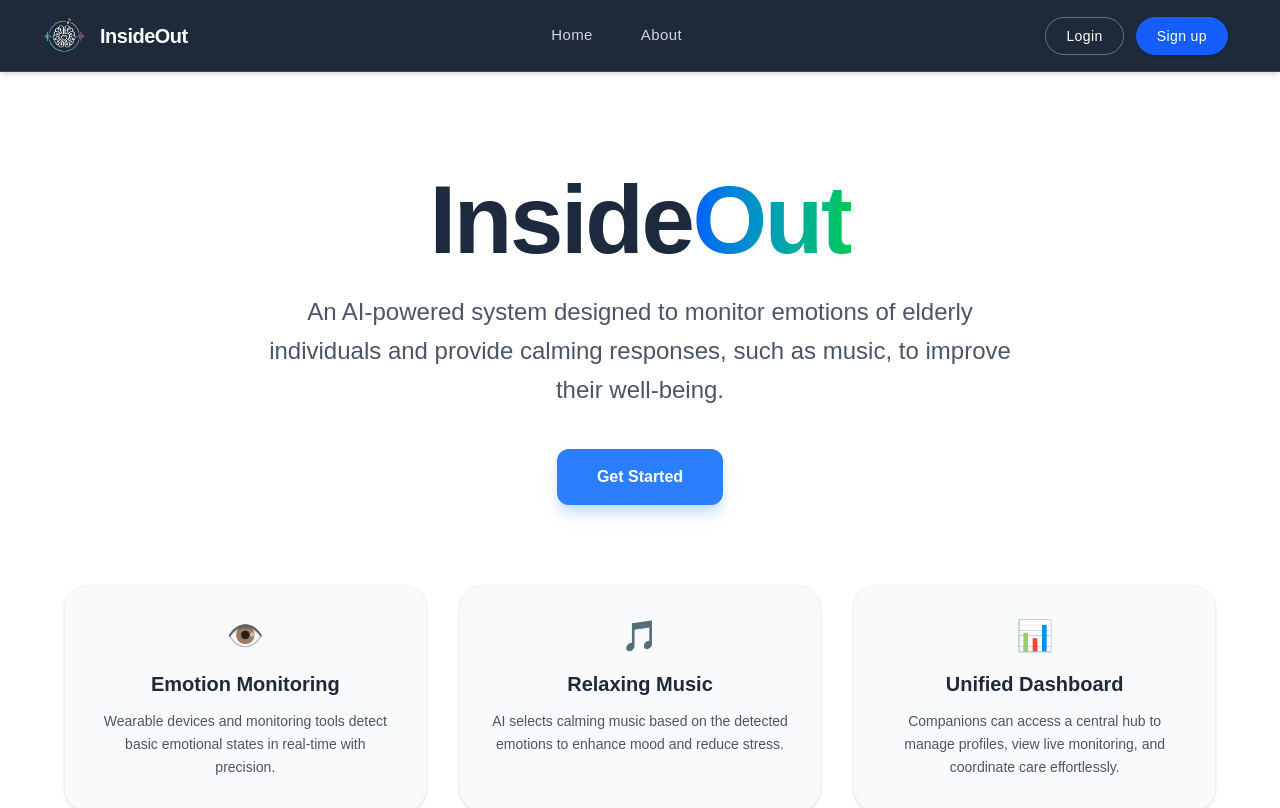
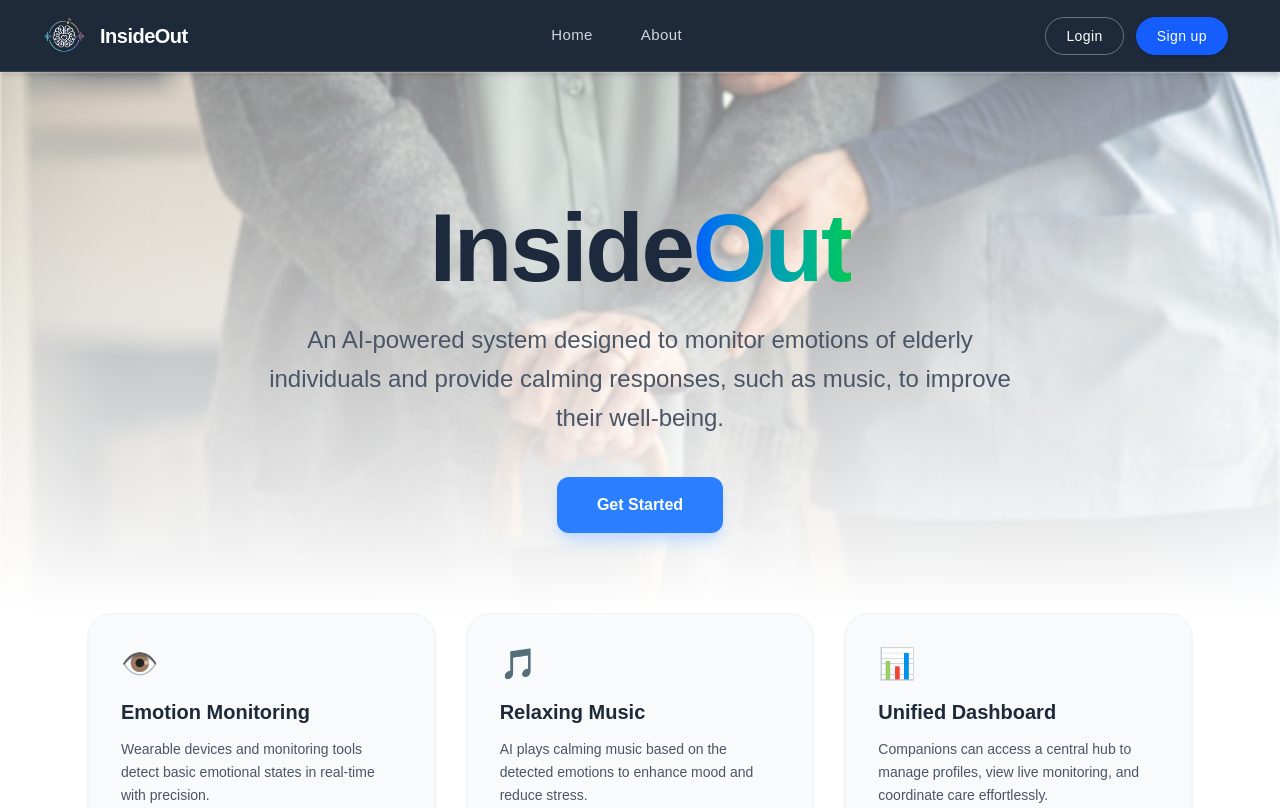
Before and after one commit to johnmartinroque/InsideOut, a React (Vite) app in the folder InsideOutFE/: page / in a window 1280 px wide. Shown: the top 808 px of the page. Built offline with nearby package versions, Linux system fonts and the light colour scheme; no server answers.

Commit message:
added bg for hero banner

```diff
--- a/InsideOutFE/src/screens/LandingPage.jsx
+++ b/InsideOutFE/src/screens/LandingPage.jsx
@@ -1,10 +1,22 @@
 import React from "react";
 import { Link } from "react-router-dom";
+import heroBg from "../assets/ElderlyBg.jpg";
 
 function LandingPage() {
   return (
-    <div className="flex flex-col items-center justify-center min-h-screen bg-white text-center px-6 pt-20 pb-10">
-      {/* Hero Section */}
+    <div className="min-h-screen bg-white">
+      <div className="relative w-full flex flex-col items-center justify-center pt-32 pb-20 px-6 text-center overflow-hidden">
+
+        <div className="absolute inset-0 z-0">
+          <img
+            src={heroBg}
+            alt="Hero Background"
+            className="w-full h-full object-cover opacity-50 blur-[1px]"
+          />
+          <div className="absolute inset-0 bg-gradient-to-b from-transparent to-white"></div>
+        </div>
+
+        <div className="relative z-10 flex flex-col items-center">
           <h1 className="text-6xl md:text-8xl font-extrabold mb-6 tracking-tight text-slate-800">
             Inside
             <span className="text-transparent bg-clip-text bg-gradient-to-r from-blue-600 to-green-500">
@@ -12,22 +24,23 @@ function LandingPage() {
             </span>
           </h1>
 
-      <p className="text-lg md:text-2xl text-gray-600 max-w-3xl mb-10 leading-relaxed">
+          <p className="text-lg md:text-2xl text-gray-600 max-w-3xl mb-10 leading-relaxed font-medium">
             An AI-powered system designed to monitor emotions of elderly individuals
             and provide calming responses, such as music, to improve their
             well-being.
           </p>
 
-      {/* Primary Action - Changed to Slate/Black to match dark theme header */}
           <Link
             to="/register"
             className="px-10 py-4 bg-blue-500 text-white font-bold rounded-xl shadow-lg shadow-blue-200 hover:bg-blue-600 hover:-translate-y-1 transition-all duration-300"
           >
             Get Started
           </Link>
+        </div>
+      </div>
 
-      {/* Features / Overview Section */}
-      <div className="mt-20 grid gap-8 md:grid-cols-3 max-w-6xl w-full">
+      <div className="max-w-6xl mx-auto px-6 pb-20">
+        <div className="grid gap-8 md:grid-cols-3 w-full">
           <div className="p-8 bg-gray-50 rounded-3xl shadow-sm border border-gray-100 hover:shadow-md transition-shadow">
             <div className="text-blue-600 mb-4 text-3xl">👁️</div>
             <h3 className="text-xl font-bold mb-3 text-gray-800">
@@ -45,7 +58,7 @@ function LandingPage() {
               Relaxing Music
             </h3>
             <p className="text-gray-600 text-sm leading-relaxed">
-            AI selects calming music based on the detected emotions to enhance
+              AI plays calming music based on the detected emotions to enhance
               mood and reduce stress.
             </p>
           </div>
@@ -62,6 +75,7 @@ function LandingPage() {
           </div>
         </div>
       </div>
+    </div>
   );
 }
 
```
Also changed, not shown: InsideOutFE/src/assets/ElderlyBg.jpg (added). Lines whose indentation alone changed are shown as unchanged.
